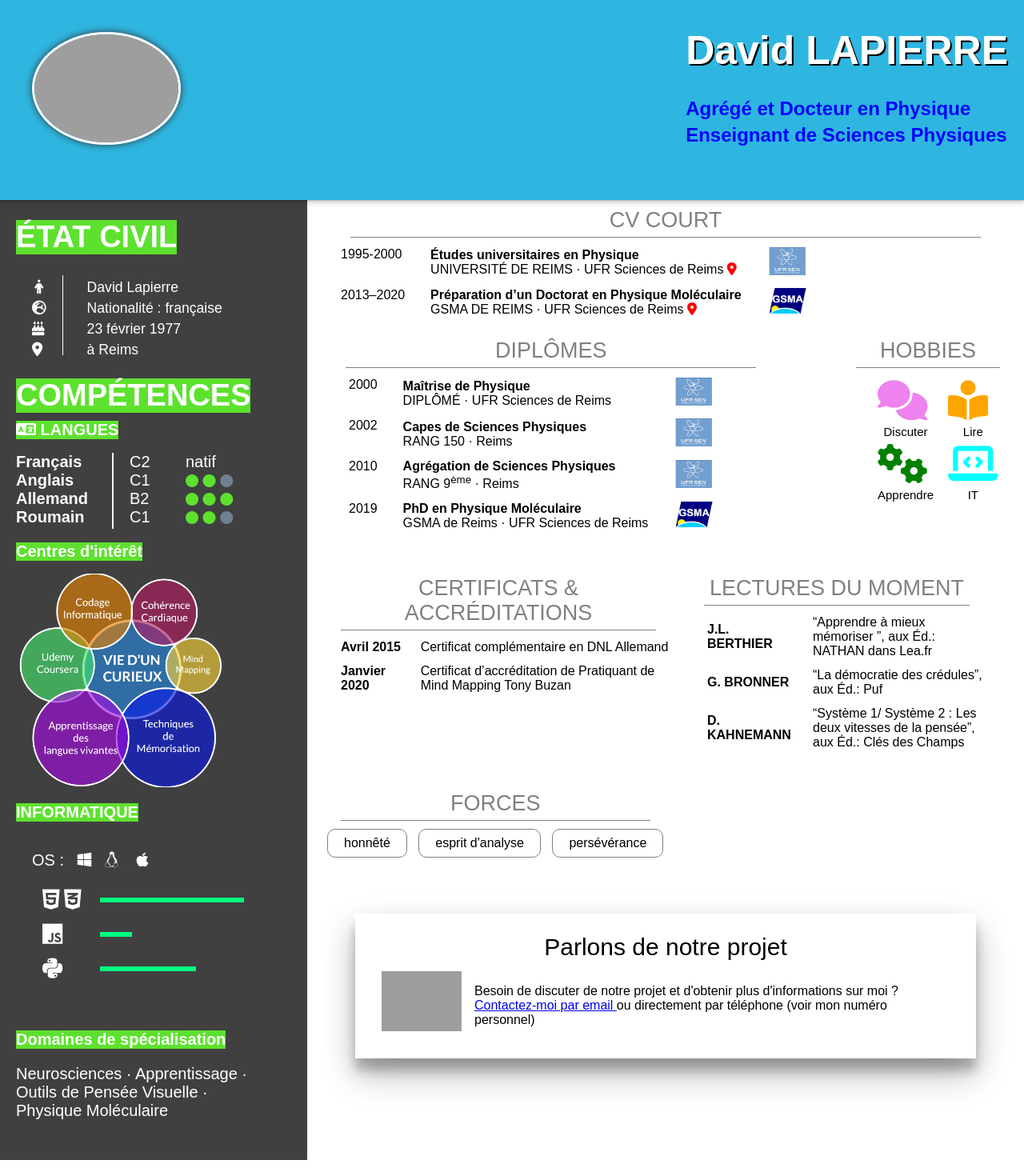
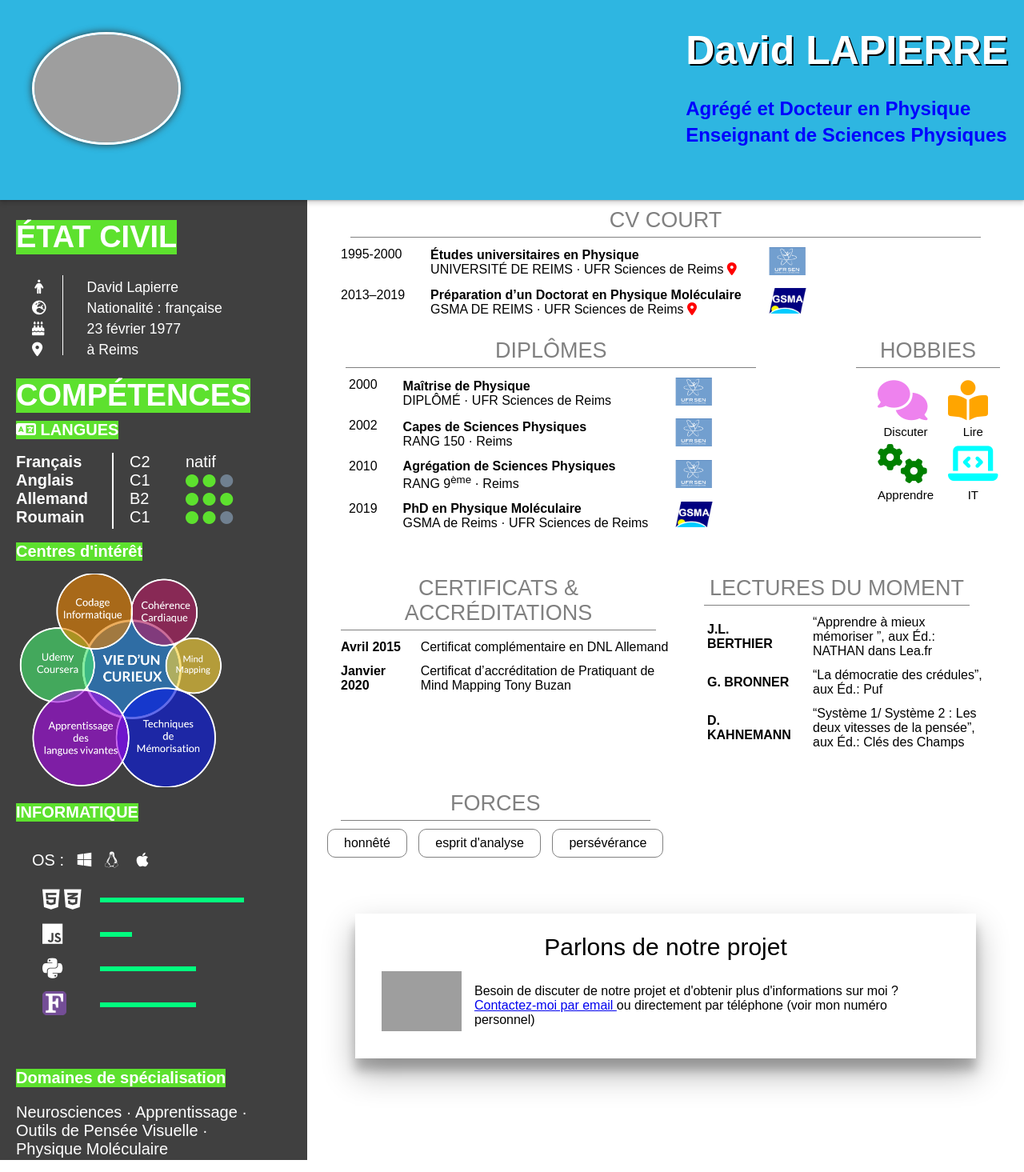
Before and after one commit to DavidLapierre/mon_cv, a plain HTML site: page index.html in a window 1280 px wide. Shown: the whole page at 80% size. Drawn offline with Linux system fonts and the light colour scheme; grey boxes are pictures that could not be loaded.

Commit message:
Add files via upload

```diff
--- a/index.html
+++ b/index.html
@@ -122,7 +122,20 @@
                         <div style="background-color: springgreen;height:6px; width:120px;float:left;
             margin : 10px 10px 10px 0px;"></div>
                     </td>
+
                 </tr>
+                <tr>
+                    <td>
+                       <img src="logo-Fortran.png" style="width: 30px;">
+                    </td>
+                    <td>
+                       <div style="background-color: springgreen;height:6px; width:120px;float:left;
+            margin : 10px 10px 10px 0px;"></div>
+                    </td>
+
+
+                </tr>
+
             </table>
 
             <h2 style="margin : 50px auto 20px auto;">Domaines de spécialisation</h2>
@@ -171,7 +184,7 @@
                 </tr>
                 <tr>
                     <td valign="top">
-                        2013–2020
+                        2013–2019
                     </td>
                     <td>
                         <b> Préparation d’un Doctorat en Physique Moléculaire</b><br>
```
Also changed, not shown: logo-Fortran.png (added).
